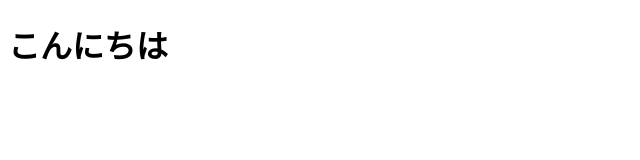
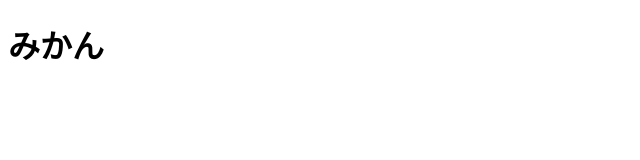
Before and after one commit to tomo-izu/sample_2020, a plain HTML site: page index.html in a window 1280 px wide. Shown: the whole page, without its empty margins (0-640 px from the left). Drawn offline with Linux system fonts and the light colour scheme.

Commit message:
みかん

```diff
--- a/index.html
+++ b/index.html
@@ -7,6 +7,6 @@
     <title>Document</title>
 </head>
 <body>
-    <h1>こんにちは</h1>
+    <h1>みかん</h1>
 </body>
 </html>
```
